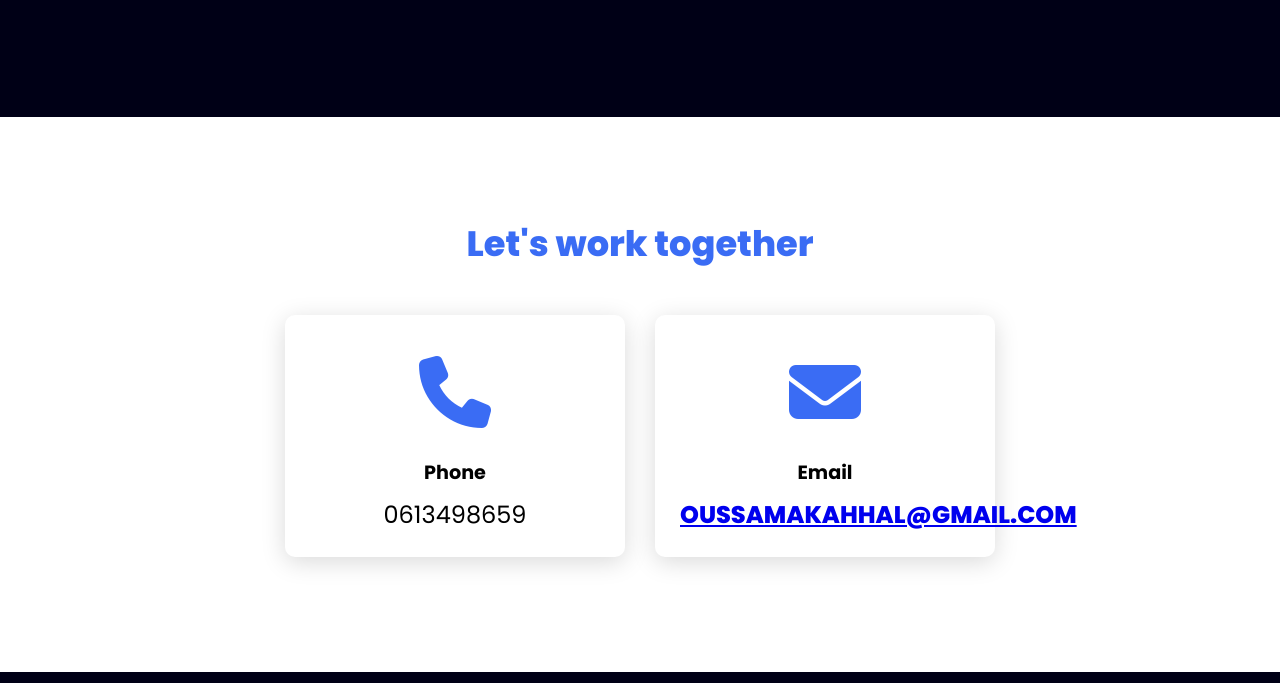
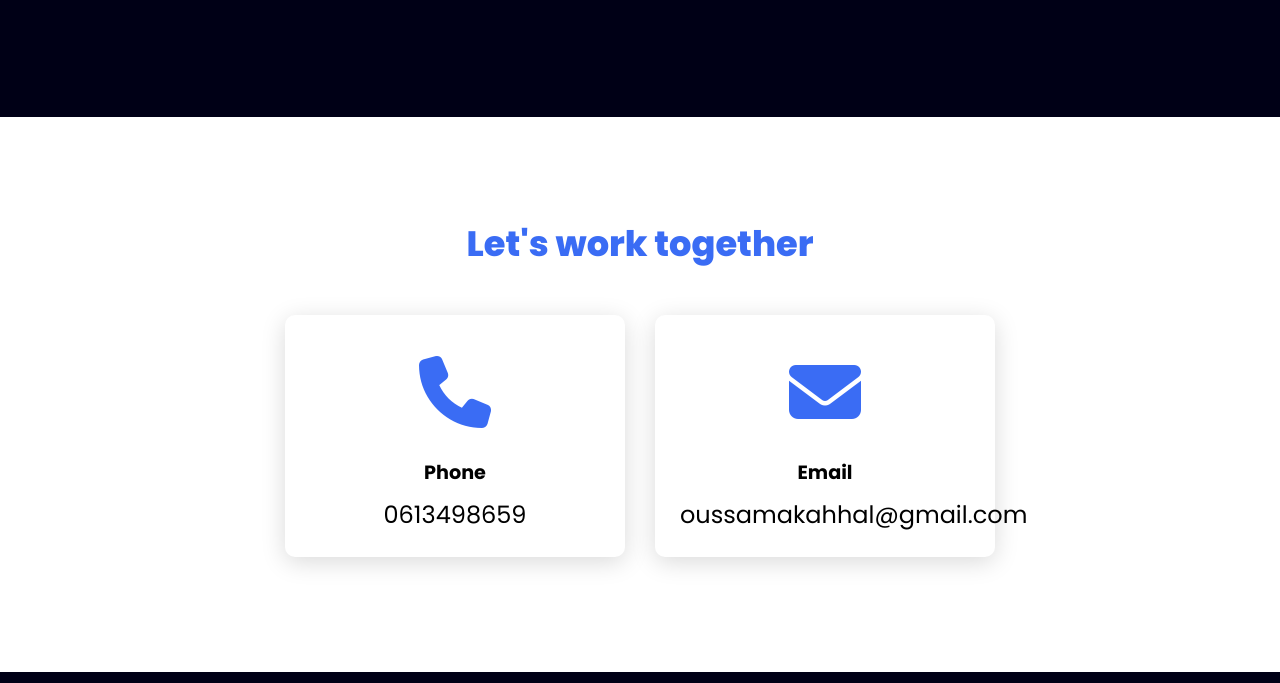
Before and after one commit to MrGhost999/Oussama, a plain HTML site: page index.html in a window 1280 px wide. Shown: the part 5261-5944 px from the top of the page. Drawn offline with Linux system fonts and the light colour scheme.

Commit message:
Update index.html

```diff
--- a/index.html
+++ b/index.html
@@ -253,7 +253,7 @@
                 <div class="info">
                     <h3>Email</h3>
 
-                    <a href="mailto:oussamakahhal@gmail.com" class="project-title"><p>oussamakahhal@gmail.com</p></a>
+                  <p>oussamakahhal@gmail.com</p>
                 </div>
             </div>
         </div>
```
